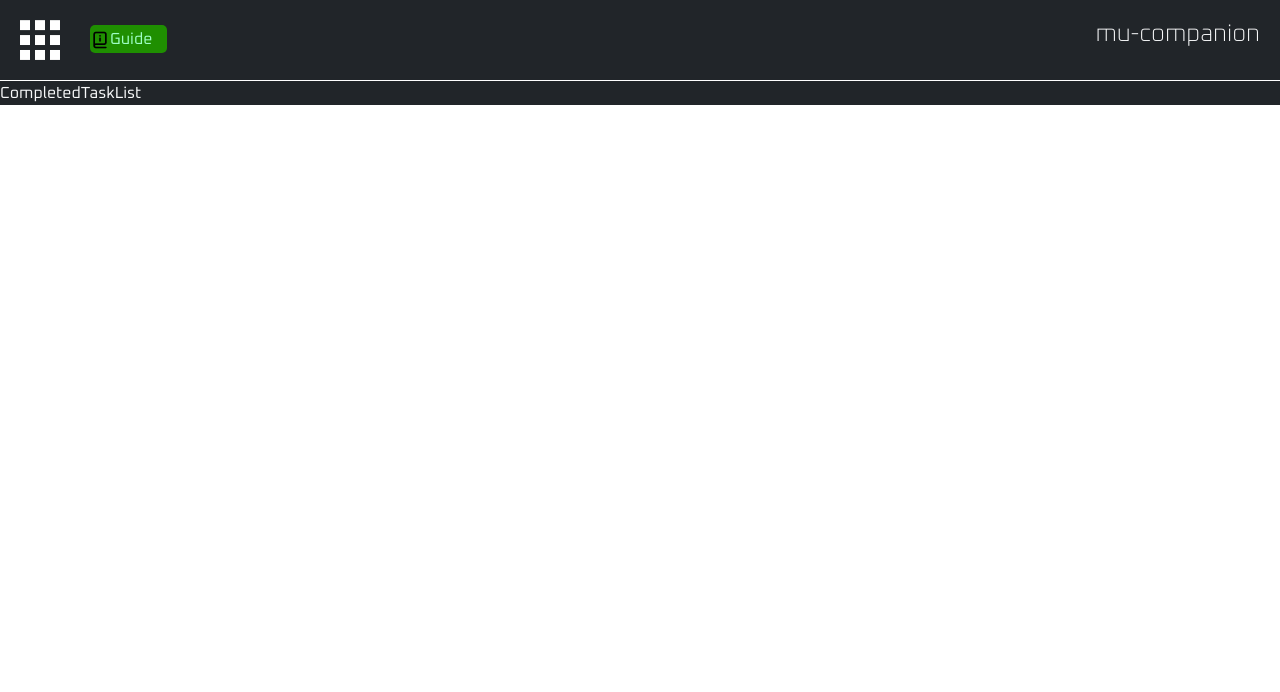
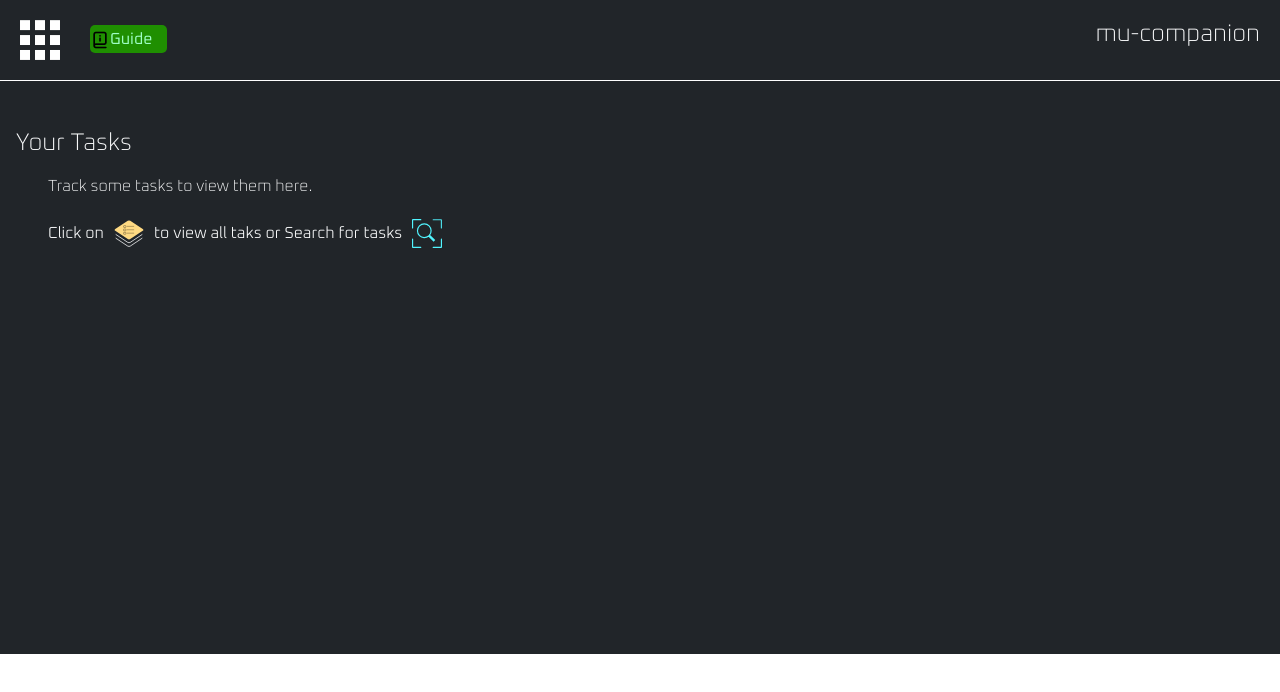
Before and after one commit to christo-zero-john/mu-companion-webapp, a React (Vite) app: page / in a window 1280 px wide. Shown: the top 692 px of the page. Built offline with nearby package versions, Linux system fonts and the light colour scheme; a web font is replaced by a local one.

Commit message:
Found modified or deleted file,  src/components/routes/dashboard/completed-task-list.jsx. Committing Via Global Bash Script:git-status-automated.bat

```diff
--- a/src/components/routes/dashboard/completed-task-list.jsx
+++ b/src/components/routes/dashboard/completed-task-list.jsx
@@ -1,3 +1,39 @@
+import { useEffect } from "react";
+import { useState } from "react";
+
 export default function CompletedTaskList() {
-  return <div>CompletedTaskList</div>;
+  const [completedTasks, setCompletedTasks] = useState([]);
+
+  useEffect(() => {
+    setCompletedTasks([]);
+  }, []);
+
+  if (!completedTasks || completedTasks.length == 0) {
+    return (
+      <main class="dashboard-tasks mt-5">
+        <h2 class="fs-4 fw-100 mx-3">Your Tasks</h2>
+        <div class="fw-100 no-scrollbar ms-5 me-1 my-3" id="dashboardTasks">
+          <p class="">Track some tasks to view them here.</p>
+          <p class="fw-300">
+            Click on
+            <a href="/tasks" className="">
+              <img
+                src="/src/assets/img/all-tasks-icon.svg"
+                alt="All tasks icon"
+                class="logo-in-article"
+              />
+            </a>
+            to view all taks or Search for tasks
+            <a href="/tasks?search-term=#" className="">
+              <img
+                src="/src/assets/img/find-task-icon.svg"
+                alt="All tasks icon"
+                class="logo-in-article"
+              />
+            </a>
+          </p>
+        </div>
+      </main>
+    );
+  }
 }
```
